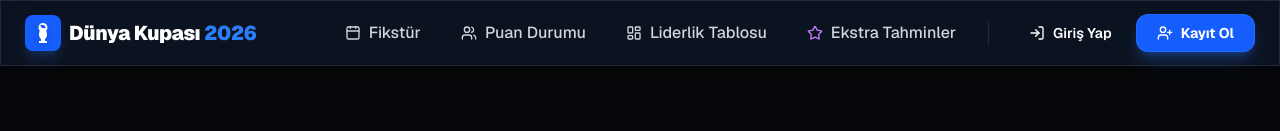
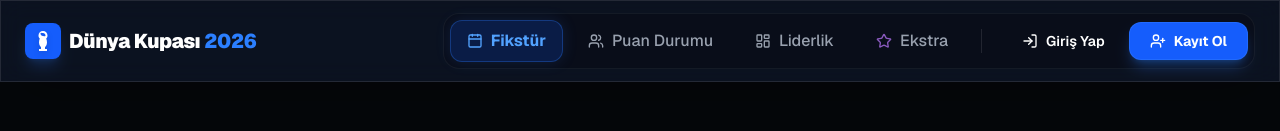
Before and after one commit to Taahcoskun/dunya-kupasi-2026, a Next.js app: page / in a window 1280 px wide. Shown: the top 131 px of the page. Built offline with nearby package versions, Linux system fonts and the light colour scheme; no server answers; the database is empty.

Commit message:
style: modernize navbar links with active states and glow effects

```diff
--- a/src/components/Navbar.tsx
+++ b/src/components/Navbar.tsx
@@ -1,6 +1,7 @@
 "use client";
 
 import Link from "next/link";
+import { usePathname } from "next/navigation";
 import { useSession, signOut } from "next-auth/react";
 import { Trophy, Calendar, LayoutDashboard, LogOut, LogIn, UserPlus, Users, Star } from "lucide-react";
 
@@ -12,6 +13,7 @@ const WorldCupLogo = ({ className }: { className?: string }) => (
 
 export default function Navbar() {
   const { data: session } = useSession();
+  const pathname = usePathname();
 
   return (
     <nav className="glass sticky top-0 z-50 py-3 px-6 shadow-2xl mb-4">
@@ -25,22 +27,22 @@ export default function Navbar() {
           </span>
         </Link>
 
-        <div className="flex gap-1 md:gap-2 items-center">
-          <Link href="/" className="flex items-center gap-2 px-2 md:px-4 py-2 rounded-xl hover:bg-white/5 transition-all text-gray-300 hover:text-white font-medium">
-            <Calendar className="w-5 h-5 md:w-4 md:h-4" />
+        <div className="flex gap-1 md:gap-2 items-center bg-black/20 p-1 md:p-1.5 rounded-2xl border border-white/5">
+          <Link href="/" className={`flex items-center gap-2 px-3 md:px-4 py-2 rounded-xl transition-all duration-300 ${pathname === "/" ? "bg-blue-600/20 text-blue-400 font-bold border border-blue-500/30 shadow-[0_0_15px_rgba(59,130,246,0.15)]" : "text-gray-400 hover:text-white hover:bg-white/5 font-medium border border-transparent"}`}>
+            <Calendar className={`w-5 h-5 md:w-4 md:h-4 ${pathname === "/" ? "text-blue-400" : ""}`} />
             <span className="hidden md:inline">Fikstür</span>
           </Link>
-          <Link href="/standings" className="flex items-center gap-2 px-2 md:px-4 py-2 rounded-xl hover:bg-white/5 transition-all text-gray-300 hover:text-white font-medium">
-            <Users className="w-5 h-5 md:w-4 md:h-4" />
+          <Link href="/standings" className={`flex items-center gap-2 px-3 md:px-4 py-2 rounded-xl transition-all duration-300 ${pathname === "/standings" ? "bg-blue-600/20 text-blue-400 font-bold border border-blue-500/30 shadow-[0_0_15px_rgba(59,130,246,0.15)]" : "text-gray-400 hover:text-white hover:bg-white/5 font-medium border border-transparent"}`}>
+            <Users className={`w-5 h-5 md:w-4 md:h-4 ${pathname === "/standings" ? "text-blue-400" : ""}`} />
             <span className="hidden md:inline">Puan Durumu</span>
           </Link>
-          <Link href="/leaderboard" className="flex items-center gap-2 px-2 md:px-4 py-2 rounded-xl hover:bg-white/5 transition-all text-gray-300 hover:text-white font-medium">
-            <LayoutDashboard className="w-5 h-5 md:w-4 md:h-4" />
-            <span className="hidden md:inline">Liderlik Tablosu</span>
+          <Link href="/leaderboard" className={`flex items-center gap-2 px-3 md:px-4 py-2 rounded-xl transition-all duration-300 ${pathname === "/leaderboard" ? "bg-blue-600/20 text-blue-400 font-bold border border-blue-500/30 shadow-[0_0_15px_rgba(59,130,246,0.15)]" : "text-gray-400 hover:text-white hover:bg-white/5 font-medium border border-transparent"}`}>
+            <LayoutDashboard className={`w-5 h-5 md:w-4 md:h-4 ${pathname === "/leaderboard" ? "text-blue-400" : ""}`} />
+            <span className="hidden md:inline">Liderlik</span>
           </Link>
-          <Link href="/extra" className="flex items-center gap-2 px-2 md:px-4 py-2 rounded-xl hover:bg-white/5 transition-all text-gray-300 hover:text-white font-medium">
-            <Star className="w-5 h-5 md:w-4 md:h-4 text-purple-400" />
-            <span className="hidden lg:inline">Ekstra Tahminler</span>
+          <Link href="/extra" className={`flex items-center gap-2 px-3 md:px-4 py-2 rounded-xl transition-all duration-300 ${pathname === "/extra" ? "bg-purple-500/20 text-purple-400 font-bold border border-purple-500/30 shadow-[0_0_15px_rgba(168,85,247,0.15)]" : "text-gray-400 hover:text-white hover:bg-white/5 font-medium border border-transparent"}`}>
+            <Star className={`w-5 h-5 md:w-4 md:h-4 ${pathname === "/extra" ? "text-purple-400 fill-purple-400" : "text-purple-400/70"}`} />
+            <span className="hidden lg:inline">Ekstra</span>
           </Link>
 
           <div className="hidden sm:block h-6 w-px bg-white/10 mx-1 md:mx-2" />
```
